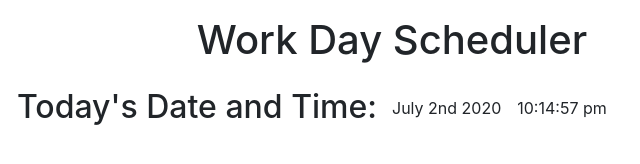
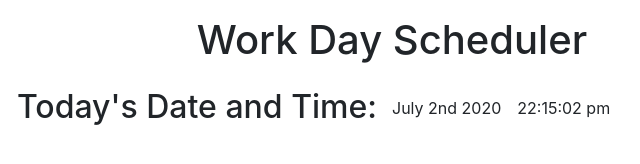
Before and after one commit to Dj-Viking/work-day-scheduler, a plain HTML site: page index.html in a window 1280 px wide. Shown: the full height of the page, 248-888 px from the left. Drawn offline with nearby package versions, Linux system fonts and the light colour scheme; a web font is replaced by a local one.

Commit message:
completed the functionality of the live timer

```diff
--- a/assets/js/logic.js
+++ b/assets/js/logic.js
@@ -24,4 +24,20 @@ console.log(nowDate);
 console.log(nowTime);
 
 updateDate.textContent = nowDate;
-updateTime.textContent = nowTime;
+
+
+
+function time() {
+    var d = new Date();
+    var s = ('0'+ d.getSeconds()).slice(-2);
+    var m = ('0'+ d.getMinutes()).slice(-2);
+    var h = d.getHours();
+    if(h >= 12){
+        updateTime.textContent = h + ":" + m + ":" + s + " pm";
+    } else if (h <= 11){
+        updateTime.textContent = h + ":" + m + ":" + s + " am";
+    }
+
+  }
+
+  setInterval(time, 1000);
--- a/index.html
+++ b/index.html
@@ -29,7 +29,7 @@
                 <div class="col-6 text-left mt-4">
                     <div class="row">
                     <p id="live-date"><!-- dynamically generated here --><p>
-                    <p class="ml-3" id="live-time">fadfa<!-- dynamically generated here --></p>
+                    <p class="ml-3" id="live-time"><!-- dynamically generated here --></p>
                     </div>
                 </div>
             </div>
```
